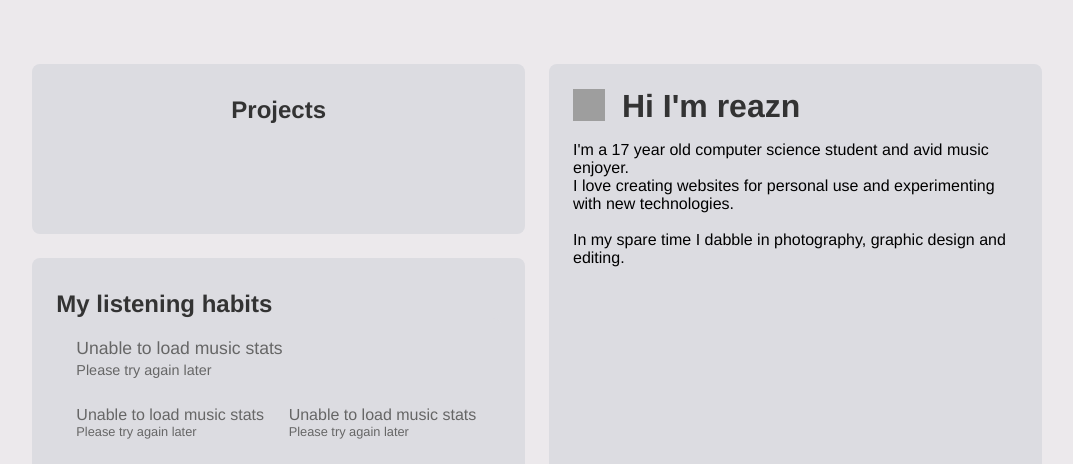
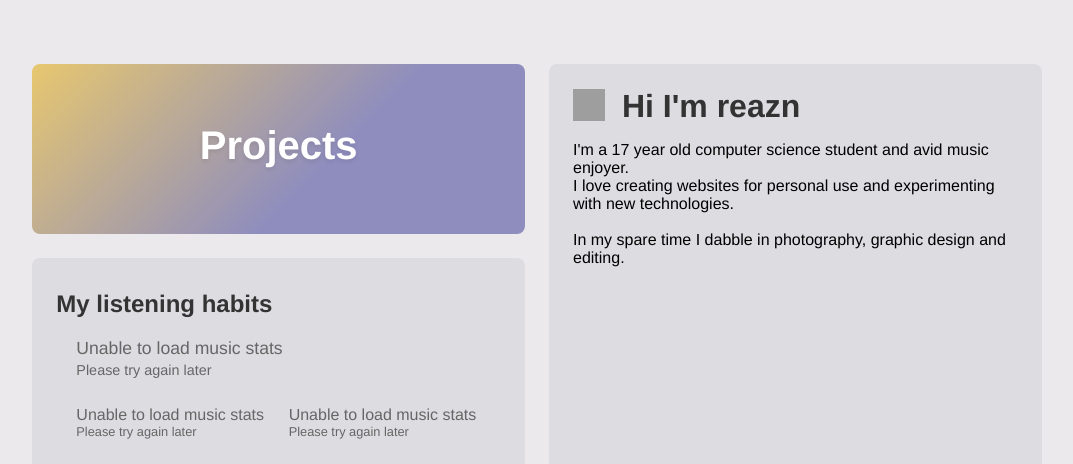
Before and after one commit to FlorianRuby/github.io, a website: page index.html in a window 1280 px wide. Shown: the top 464 px of the page, without its empty margins (103-1176 px from the left). Drawn offline with nearby package versions, Linux system fonts and the light colour scheme; no server answers; grey boxes are pictures that could not be loaded.

Commit message:
added projects-box styling

```diff
--- a/styles.css
+++ b/styles.css
@@ -24,12 +24,23 @@
 
 
 #box-projects {
-    background-color: var(--box-color);
+    background: linear-gradient(135deg, #E7C76F 0%, #8E8DBE 60%);
     grid-column: 2 / 7;
     grid-row: 2 / 8;
     border-radius: 0.5rem;
     padding: 1.5rem;
     text-align: center;
+    display: flex;
+    flex-direction: column;
+    justify-content: center;
+    align-items: center;
+}
+
+#box-projects h1 {
+    font-size: 2.5rem;
+    margin-bottom: 1rem;
+    color: white;
+    text-shadow: 0 2px 4px rgba(0, 0, 0, 0.1);
 }
 
 #box-about {
```
